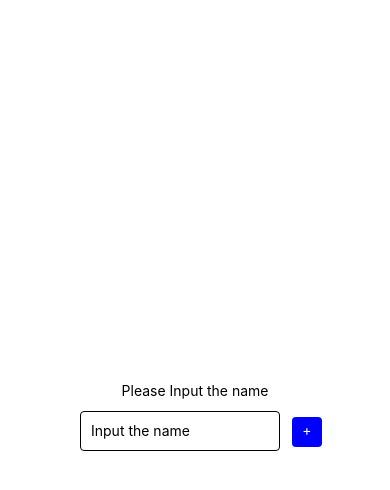
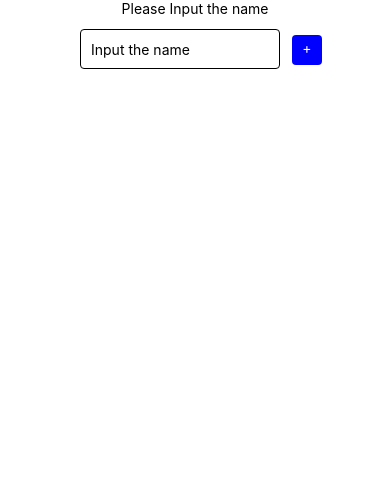
Before and after one commit to Cristian-Nass/bowling-score-counter-react-native, a React Native app: screen / in a window 390 px wide. Shown: the top 490 px of the page. Built offline with nearby package versions, Linux system fonts and the light colour scheme.

Commit message:
implemented flat list

```diff
--- a/App.js
+++ b/App.js
@@ -6,6 +6,7 @@ import {
   View,
   TextInput,
   TouchableOpacity,
+  FlatList
 } from "react-native";
 
 import { useStore } from "./store/useStore";
@@ -52,6 +53,13 @@ export default function App() {
           </Text>
         </TouchableOpacity>
       </View>
+        <FlatList data={players} renderItem={(itemData) => {
+          return (
+            <View>
+              <Text>{itemData.item.name}</Text>
+            </View>
+          )}} alwaysBounceVertical={false}
+        />
     </View>
   );
 }
@@ -61,7 +69,7 @@ const styles = StyleSheet.create({
     flex: 1,
     backgroundColor: "#fff",
     alignItems: "center",
-    justifyContent: "center",
+    justifyContent: "flex-start",
   },
 });
 
--- a/store/useStore.js
+++ b/store/useStore.js
@@ -6,7 +6,7 @@ export const useStore = create((set) => ({
   setPlayer: (name) => {
     set((state) => {
       return {
-        players: [...state.players, { id: uuid.v4(), name: name }],
+        players: [...state.players, { key: uuid.v4(), name: name }],
       };
     });
   },
```
